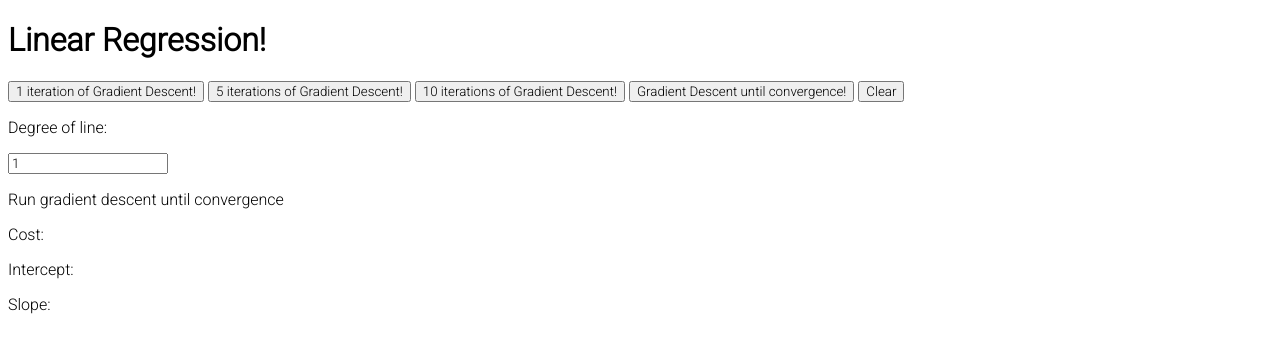
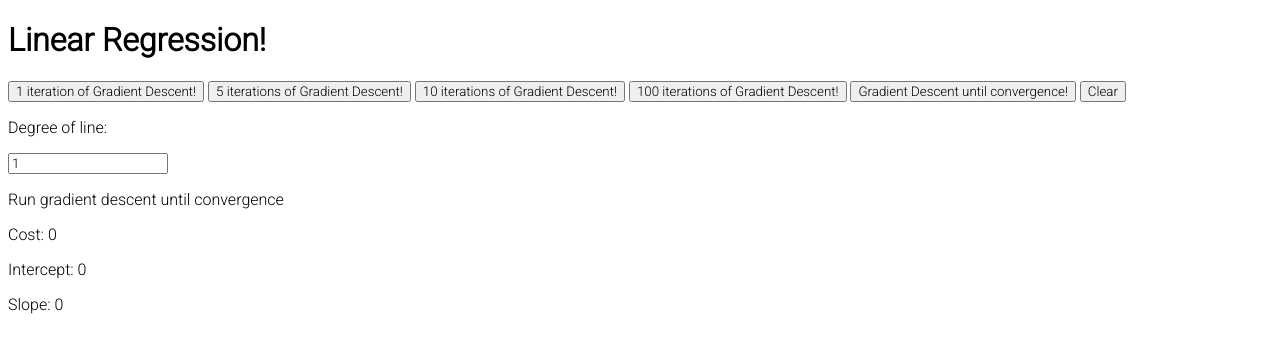
Before and after one commit to Sourish07/MLVisSuite, a Flask app: template templates/index.html in a window 1280 px wide. Shown: the top 353 px of the page. Run offline with Flask 2, Linux system fonts and the light colour scheme; the template is opened without the code that fills it, so the values that code supplies are empty.

Commit message:
Refactored code

```diff
--- a/app.py
+++ b/app.py
@@ -8,33 +8,30 @@ import numpy as np
 
 app = Flask(__name__)
 
-X, y, fig, ax, w, line, scatter = None, None, None, None, None, None, None
-converged = False
+X, y, w = np.array([]), np.array([]), np.array([])
+fig, ax, line, scatter, gd_line_x = None, None, None, None, None
+df = None
+current_degree = None
 
-current_degree = 1
+is_converged = False
+is_new_point_added = True
+
 epsilon = 1e-4
 
-x_min, x_max = -5, 5
-y_min, y_max = -5, 5
+x_min, x_max = -15, 15
+y_min, y_max = -15, 15
 
-temp = np.linspace(x_min, x_max + 1, 100).reshape(-1, 1)
-line_x = np.hstack([np.ones_like(temp), temp])
+og_line_x_vals = np.linspace(x_min, x_max + 1, 100).reshape(-1, 1)
 
 
 @app.route('/')
 def main():
-    global X, y, fig, ax, w, line
-    X = np.empty((0, 2))
-    y = np.empty((0, 1))
-    w = np.zeros((current_degree + 1, 1))
+    global X, y, fig, ax, w, line, current_degree, df
+    df = pd.DataFrame(columns=['x', 'y'], dtype=np.float)
 
     fig, ax = plt.subplots()
     ax.set(xlim=(x_min, x_max), ylim=(y_min, y_max))
-    ax.tick_params(axis='x', colors='red', direction='out', length=13, width=3)
-    # ax.spines['left'].set_position("zero")
-    # ax.spines['bottom'].set_position("zero")
-
-    line = ax.plot(line_x[:, [1]], line_x @ w, color='b', linewidth=3)
+    line = ax.plot(og_line_x_vals, np.zeros_like(og_line_x_vals), color='b', linewidth=3)
 
     mpld3.plugins.clear(fig)
     plugins.connect(fig, plugins.MousePosition(fontsize=0))
@@ -44,54 +41,65 @@ def main():
 
 @app.route('/add_point', methods=['POST'])
 def add_point():
-    global X, y, fig, ax, w, converged, scatter
+    global is_converged, is_new_point_added, scatter
 
-    converged = False
+    is_converged = False
+    is_new_point_added = True
+    data = request.get_json()
 
-    data = request.get_json()
-    X = np.vstack([X, [1, data['x']]])
-    y = np.vstack([y, data['y']])
+    df.loc[len(df)] = [data['x'], data['y']]
 
     if scatter is not None:
         scatter.remove()
-    scatter = ax.scatter(X[:, [1]], y, color='r', s=10)
+    scatter = ax.scatter(df['x'], df['y'], color='r', s=10)
     return fig_to_html(fig)
 
 
 @app.route('/grad_desc', methods=['POST'])
 def gradient_descent():
-    global X, y, fig, ax, w, line, converged, line_x, current_degree
-
-    if X.shape[0] != 0 and not converged:
+    #global X, y, fig, ax, w, line, is_converged, current_degree, is_new_point_added
+    global current_degree, is_new_point_added, X, y, w, is_converged, line, gd_line_x
+    if len(df) != 0:
         new_degree = int(request.get_json()['degree'])
-        if new_degree != current_degree:
+        if new_degree != current_degree or is_new_point_added:
             x_vals = []
             line_x_vals = []
             for i in range(new_degree + 1):
-                x_vals.append(X[:, [1]] ** i)
-                line_x_vals.append(line_x[:, [1]] ** i)
+                x_vals.append(df[['x']].to_numpy() ** i)
+                line_x_vals.append(og_line_x_vals ** i)
+            X = np.hstack(x_vals)
+            y = df['y'].to_numpy().reshape((-1, 1))
+            gd_line_x = np.hstack(line_x_vals)
 
-            X = np.hstack(x_vals)
-            line_x = np.hstack(line_x_vals)
             w = np.zeros((new_degree + 1, 1))
             current_degree = new_degree
+            is_converged = False
+            is_new_point_added = False
 
-        tau = (1 / (np.linalg.norm(X, ord=2) ** 2)) * 0.999
-        for i in range(request.get_json()['num_of_iterations']):
-            if converged:
-                break
-            z = w - tau * X.T @ (X @ w - y)
-            if np.linalg.norm(w - z) < epsilon:
-                converged = True
-            w = z
+        if not is_converged:
+            tau = (1 / (np.linalg.norm(X, ord=2) ** 2)) * 0.999
+            for i in range(request.get_json()['num_of_iterations']):
+                if is_converged:
+                    break
+                z = w - tau * X.T @ (X @ w - y)
+                if np.linalg.norm(w - z) < epsilon:
+                    is_converged = True
+                w = z
 
-        line.pop().remove()
-        line = ax.plot(line_x[:, [1]], line_x @ w, color='b', linewidth=3)
+            line.pop().remove()
+            line = ax.plot(gd_line_x[:, [1]], gd_line_x @ w, color='b', linewidth=3)
+
+    if len(df) == 0:
+        converged_text = "Click to add data!"
+    elif is_converged:
+        converged_text = "Line has converged!"
+    else:
+        converged_text = "Line has not converged!"
     return jsonify({'graph': fig_to_html(fig),
-                    'converged': converged,
-                    'cost': round(cost(), 2),
-                    'intercept': round(w[0].item(), 4),
-                    'slope': round(w[1].item(), 4)})
+                    'converged': converged_text,
+                    'cost': round(cost(), 2)})
+                    # 'intercept': round(w[0].item(), 4),
+                    # 'slope': round(w[1].item(), 4))
 
 
 def cost():
--- a/templates/index.html
+++ b/templates/index.html
@@ -15,6 +15,7 @@
 <button onclick="gradDesc(1)">1 iteration of Gradient Descent!</button>
 <button onclick="gradDesc(5)">5 iterations of Gradient Descent!</button>
 <button onclick="gradDesc(10)">10 iterations of Gradient Descent!</button>
+<button onclick="gradDesc(100)">100 iterations of Gradient Descent!</button>
 <button onclick="gradDesc(100_000_000)">Gradient Descent until convergence!</button>
 <button onclick="location.reload()">Clear</button>
 <br>
@@ -22,9 +23,9 @@
 <input type="number" id="num_of_degrees" value="1" min="1">
 
 <p id="converged">Run gradient descent until convergence</p>
-<p id="cost">Cost: <span></span></p>
-<p id="intercept">Intercept: <span></span></p>
-<p id="slope">Slope: <span></span></p>
+<p id="cost">Cost: <span>0</span></p>
+<p id="intercept">Intercept: <span>0</span></p>
+<p id="slope">Slope: <span>0</span></p>
 </body>
 </html>
 <style>
@@ -59,6 +60,7 @@
 
     function gradDesc(num_of_iterations) {
         const numOfDegrees = $("#num_of_degrees").val();
+        console.log($("#num_of_degrees").val())
         $.ajax({
             type: "POST",
             url: "grad_desc",
@@ -67,12 +69,7 @@
             contentType: "application/json"
         }).done(function (data) {
             $("#lin-reg-graph").html(data['graph'])
-            if (data['converged']) {
-                console.log(data['converged'])
-                $("#converged").text("Line has converged!")
-            } else {
-                $("#converged").text("Line has not converged!")
-            }
+            $("#converged").text(data['converged'])
             $("#cost span").text(data['cost'])
             $("#intercept span").text(data['intercept'])
             $("#slope span").text(data['slope'])
```
